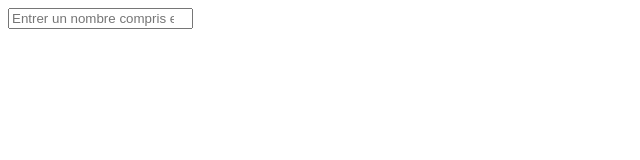
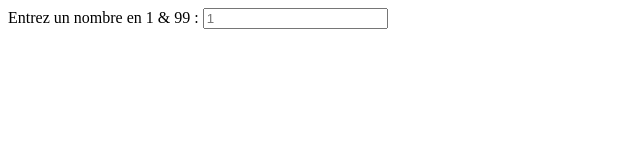
Before and after one commit to winvdaking/MysteriousNumberJS, a website: page index.html in a window 1280 px wide. Shown: the whole page, without its empty margins (0-640 px from the left). Drawn offline with Linux system fonts and the light colour scheme.

Commit message:
feat(#1): ask a number between 1 and 99 to the user.

```diff
--- a/index.html
+++ b/index.html
@@ -11,8 +11,8 @@
 
 <body>
     <span id="result"></span>
-    <label for="number"></label>
-    <input type="number" name="number" id="number" placeholder="Entrer un nombre compris entre 0 & 100 !">
+    <label for="number">Entrez un nombre en 1 & 99 :</label>
+    <input type="number" name="number" id="number" placeholder="1">
     <script type="module" src="js/main.js"></script>
 </body>
 
```
